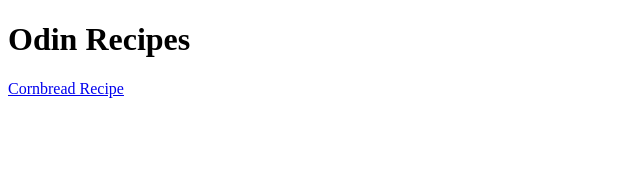
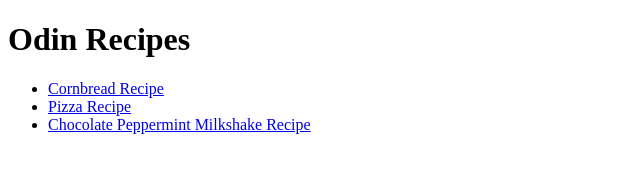
Before and after one commit to wumbologyscholar/odin-recipes, a plain HTML site: page index.html in a window 1280 px wide. Shown: the whole page, without its empty margins (0-640 px from the left). Drawn offline with Linux system fonts and the light colour scheme.

Commit message:
updated version of index page with pizza and milkshake links

```diff
--- a/index.html
+++ b/index.html
@@ -7,19 +7,10 @@
 
     <body>
         <h1>Odin Recipes</h1>
-
-        <p><a href="recipes/cornbread.html">Cornbread Recipe</a></p>
-
-
-
-
+            <ul>
+                <li><a href="recipes/cornbread.html">Cornbread Recipe</a></li>
+                <li><a href="recipes/pizza.html">Pizza Recipe</a></li>
+                <li><a href="recipes/chocolate_peppermint_milkshake.html">Chocolate Peppermint Milkshake Recipe</a></li>
+            </ul>
     </body>
-
-
-
-
-
-
-
-
 </html>
```
